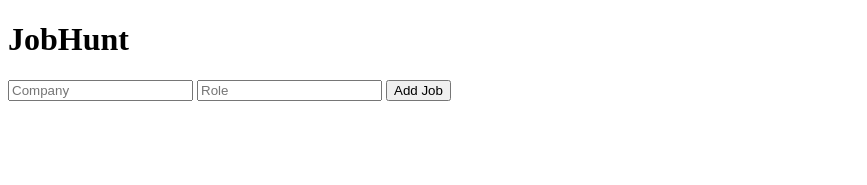
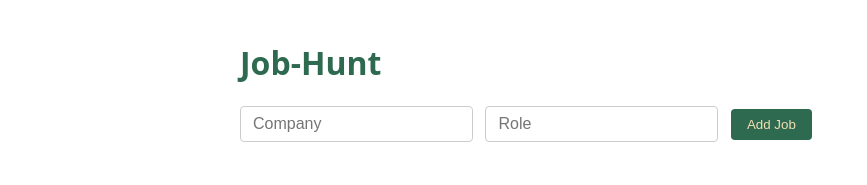
Before and after one commit to MNdlovu23/Job-Tracker, a website: page index.html in a window 1280 px wide. Shown: the whole page, without its empty margins (0-867 px from the left). Drawn offline with Linux system fonts and the light colour scheme; no server answers.

Commit message:
add styling to fronted

```diff
--- a/index.html
+++ b/index.html
@@ -2,9 +2,50 @@
 <html>
     <head>
         <title>JobHunt</title>
+        <style>
+            body {
+                background: #ffffff;
+                font-family:'Franklin Gothic Medium', 'Arial Narrow', Arial, sans-serif;
+                padding: 20px;
+                max-width: 800px;
+                margin: 0 auto;
+            }
+            h1 {
+                color: #2d6a4f;
+                font-size: 2rem;
+                font-family:system-ui, -apple-system, BlinkMacSystemFont, 'Segoe UI', Roboto, Oxygen, Ubuntu, Cantarell, 'Open Sans', 'Helvetica Neue', sans-serif;
+            }
+            button {
+                background: #2d6a4f;
+                color: wheat;
+                padding: 8px 16px;
+                border: none;
+                border-radius: 4px;
+                cursor: pointer;
+            }
+            input{
+                padding: 8px 12px;
+                border: 1px solid #ccc;
+                border-radius: 4px;
+                margin-right: 8px;
+                font-size: 1rem;
+            }
+            li{
+                background: #2d6a4f;
+                color: wheat;
+                padding: 20px;
+                margin: 8px;
+                border-radius: 4px;
+                list-style: none;
+            }
+            ul{
+                padding: 0;
+                margin-top: 20px;
+            }
+        </style>
     </head>
     <body>
-        <h1>JobHunt</h1>
+        <h1>Job-Hunt</h1>
         <input id="company" placeholder="Company">
         <input id="role" placeholder="Role">
         <button id="addBtn">Add Job</button>
```
